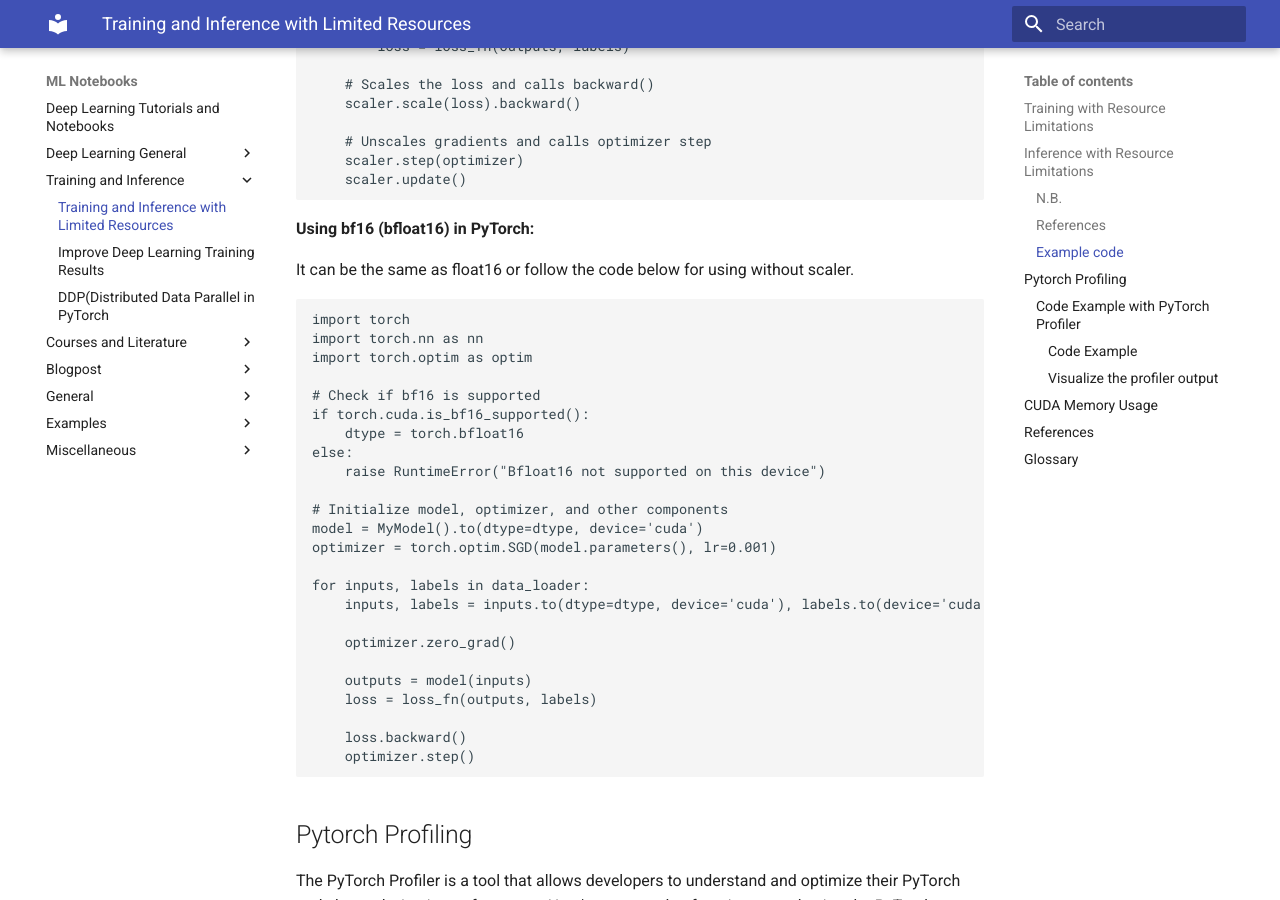
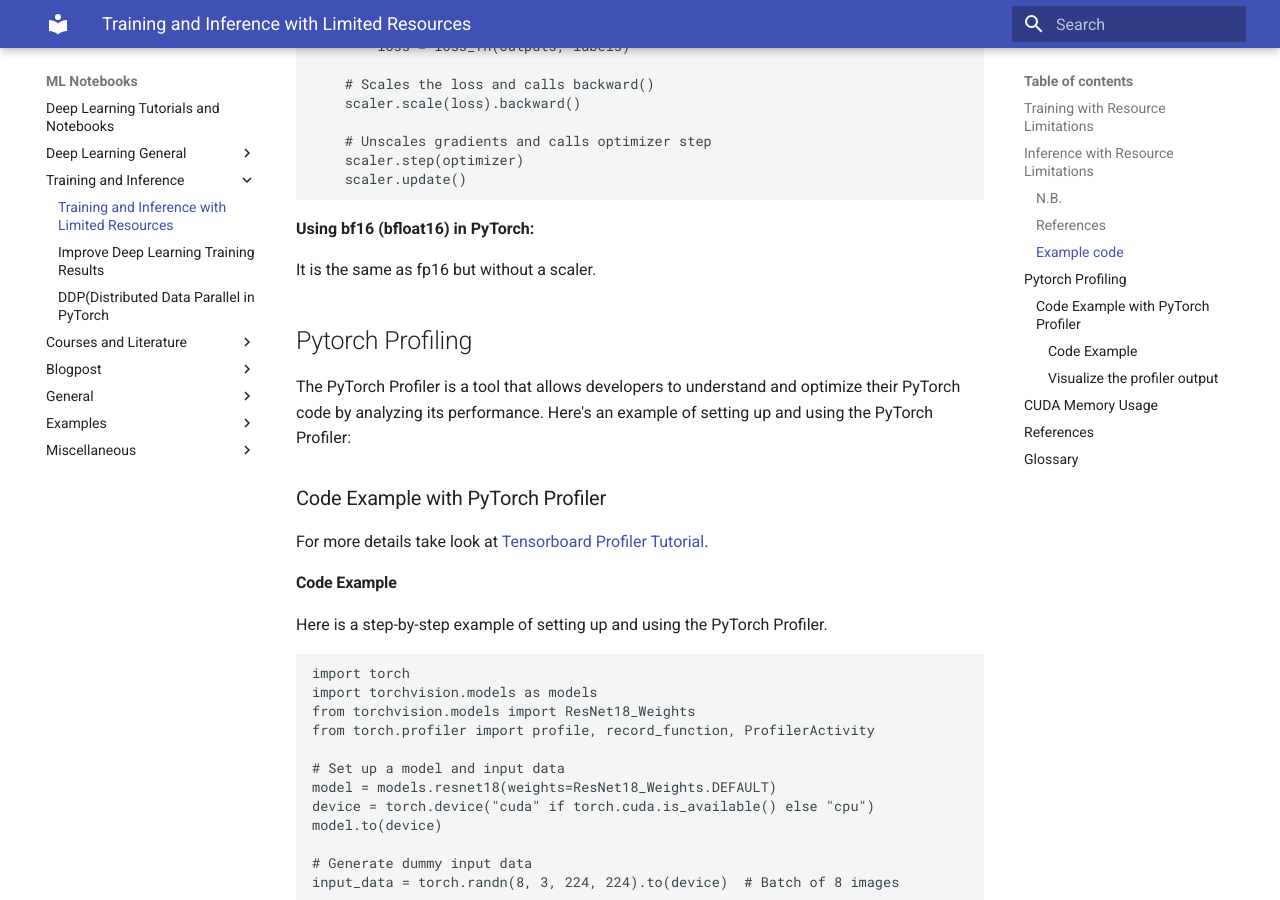
Before and after one commit to fkariminejadasl/ml-notebooks, an MkDocs documentation site: the page built from docs/resource_limitations.md, in a window 1280 px wide and 900 px high, scrolled down 1932 px. Built offline with MkDocs 1.6.1 and Material for MkDocs 9.7.7, drawn with Linux system fonts in a browser that asks for light colours.

Commit message:
update doc

````diff
--- a/docs/resource_limitations.md
+++ b/docs/resource_limitations.md
@@ -61,34 +61,7 @@
 
 **Using bf16 (bfloat16) in PyTorch:**
 
-It can be the same as float16 or follow the code below for using without scaler.
-
-```python
-import torch
-import torch.nn as nn
-import torch.optim as optim
-
-# Check if bf16 is supported
-if torch.cuda.is_bf16_supported():
-    dtype = torch.bfloat16
-else:
-    raise RuntimeError("Bfloat16 not supported on this device")
-
-# Initialize model, optimizer, and other components
-model = MyModel().to(dtype=dtype, device='cuda')
-optimizer = torch.optim.SGD(model.parameters(), lr=0.001)
-
-for inputs, labels in data_loader:
-    inputs, labels = inputs.to(dtype=dtype, device='cuda'), labels.to(device='cuda')
-
-    optimizer.zero_grad()
-
-    outputs = model(inputs)
-    loss = loss_fn(outputs, labels)
-
-    loss.backward()
-    optimizer.step()
-```
+It is the same as fp16 but without a scaler.
 
 ## Pytorch Profiling
 
````
